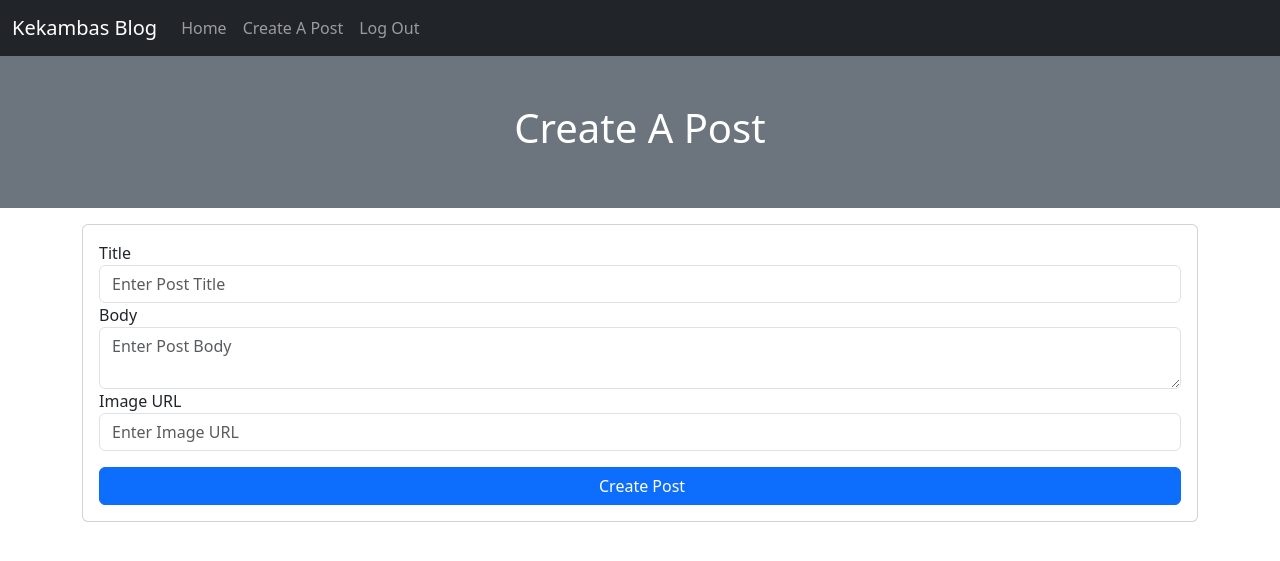
After one commit to jigolaurito93/Flask-Blog-Redo, a Flask app: page /create in a window 1280 px wide. The commit adds this page. Shown: the top 561 px of the page. Run offline with Flask 3, Linux system fonts and the light colour scheme; the visitor is signed in with stand-in values (Sample User, id 1).

Commit message:
another push

```diff
--- a/app/forms.py
+++ b/app/forms.py
@@ -1,7 +1,7 @@
 # forms.py is a file that contains all of the forms used in the application.
 
 from flask_wtf import FlaskForm
-from wtforms import StringField, PasswordField, SubmitField, EmailField
+from wtforms import StringField, PasswordField, SubmitField, EmailField, TextAreaField
 from wtforms.validators import DataRequired, EqualTo
 
 # SignUpForm inherits from FlaskForm class
@@ -21,3 +21,11 @@ class LoginForm(FlaskForm):
     password = PasswordField('Password', validators=[DataRequired()])
     submit = SubmitField('Log in')
     # remember = BooleanField('Remember Me')
+
+# Create a class that creates a post form
+class PostForm(FlaskForm):
+    title = StringField('Title', validators=[DataRequired()])
+    # TextareaField is a form field that can accept multiline text.
+    body = TextAreaField('Body', validators=[DataRequired()])
+    image_url = StringField('Image URL')
+    submit = SubmitField(' Create Post')
--- a/app/models.py
+++ b/app/models.py
@@ -1,15 +1,16 @@
 # Create a new python file for the database
 # db is where we get our models from
-# db is the instance of SQLAlchemy
-from app import db
+# db is the instance of SQLAlchemy, login is the instance of LoginManager
+from app import db, login
 # Import datetime from datetime module, so that we can use it as a column.
 from datetime import datetime
 # generate_password_hash is a function that generates a multicode hash of a password
 #  check_password_hash is a function that checks a password against a multicode hash
 from werkzeug.security import generate_password_hash, check_password_hash
+from flask_login import UserMixin
 
 # Define a class , which will inherit from db.Model
-class User(db.Model):
+class User(db.Model, UserMixin):
     # This will auto-increment the primary key
     # Primary key defaults to false
     # Primary key, when true, sets the column and the primary key
@@ -43,3 +44,7 @@ class User(db.Model):
 
     def check_password(self, password_guess):
         return check_password_hash(self.password, password_guess)
+
+@login.user_loader
+def get_a_user_by_id(user_id):
+    return db.session.get(User, user_id)
--- a/app/routes.py
+++ b/app/routes.py
@@ -3,21 +3,20 @@
 from app import app, db
 from flask import render_template, redirect, url_for, flash
 from fake_data import posts
-from app.forms import SignUpForm, LoginForm
+from app.forms import SignUpForm, LoginForm, PostForm
 # Import user model from app.models
 from app.models import User
-
+from flask_login import login_user, logout_user, login_required
 
 # Use route() decorator to tell Flask what URL should trigger our function
 @app.route("/")
 def index():
     # return the html template you want to render
-    return render_template("index.html", posts=posts, logged_in = True)
+    return render_template("index.html", posts=posts)
 
 
 
-
-@app.route("/signup", methods = ["GET", "POST"])
+@app.route('/signup', methods=["GET", "POST"])
 def signup():
     # form is an instance of the SignUpForm class. Create an instance of the form (in the context of the current request)
     form = SignUpForm()
@@ -54,8 +53,6 @@ def signup():
 
 
 
-
-
 # Set up methods for post and get to make the submit button work
 @app.route('/login', methods = ["GET", "POST"])
 def login():
@@ -66,11 +63,16 @@ def login():
         password = form.password.data
         print(username, password)
         print('Hooray our form is validated!!!')
-        #  TODO: Check if the username and password are valid
+        # Check if the username and password are valid
         user = User.query.filter_by(username=username).first()
         # if user is not None, meaning we get back a user and when we call the check_password method, with the password we get back from the form:
         # If both comes back as True, run this code.
         if user is not None and user.check_password(password):
+            # If the user exists and has the correct password, log them in
+            # Import login_user from flask_login
+            # Call the login_user function
+            # You can now access the logged-in user with the current_user proxy which will be available in every template
+            login_user(user)
             flash(f'You have successfully logged in as {username}','success')
             return redirect(url_for('index'))
         else:
@@ -79,3 +81,20 @@ def login():
 
     # Send the instance of LoginForm as form to the template, login.html
     return render_template("login.html", form=form)
+
+
+@app.route('/logout')
+def logout():
+    # Runs the function that logs the user out
+    logout_user()
+    flash('You have successfully logged out', 'info')
+    return redirect(url_for('index'))
+
+@app.route('/create')
+# login_required tells Flask that the user must be logged in to access this route, otherwise it will redirect to the login page or throw a 401 error
+@login_required
+def create_post():
+    # Create an instance of the PostForm class as form
+    form = PostForm()
+    # Use form as context to render the template, create.html
+    return render_template("create.html", form=form)
--- /dev/null
+++ b/app/templates/create.html
@@ -0,0 +1,34 @@
+{% extends 'base.html' %}
+
+{% block title %} Create A Post {% endblock %}
+
+{% block header %}
+<h1>Create A Post</h1>
+{% endblock %}
+
+{% block content %}
+    <div class="row">
+        <div class="col">
+            <div class="card mt-3">
+                <div class="card-body">
+                    <form action="" method="post">
+
+                        {{ form.csrf_token }}
+
+                        {{ form.title.label }}
+                        {{ form.title(class="form-control", placeholder="Enter Post Title" )}}
+
+                        {{ form.body.label }}
+                        {{ form.body(class="form-control", placeholder="Enter Post Body") }}
+
+                        {{ form.image_url.label }}
+                        {{ form.image_url(class="form-control", placeholder="Enter Image URL") }}
+
+                        {{ form.submit(class="btn btn-primary w-100 mt-3") }}
+
+                    </form>
+                </div>
+            </div>
+        </div>
+    </div>
+{% endblock %}
--- a/app/templates/index.html
+++ b/app/templates/index.html
@@ -4,8 +4,8 @@
 
 {% block header %}
     <h1>Welcome to the Kekambas Blog</h1>
-    {% if logged_in %}
-    <h5>Nice to See You Again!</h5>
+    {% if current_user.is_authenticated %}
+    <h5>Nice to See You Again, {{ current_user.username }}! </h5>
     {% else %}
     <h5>Please Sign Up or Log In to Create New Posts </h5>
     {% endif %}
--- a/app/templates/nav.html
+++ b/app/templates/nav.html
@@ -6,9 +6,14 @@
       </button>
       <div class="collapse navbar-collapse" id="collapseLinks">
         <div class="navbar-nav">
-          <a class="nav-link" aria-current="page" href="/">Home</a>
-          <a class="nav-link" href="/signup">Sign Up</a>
-          <a class="nav-link" href="/login">Log In</a>
+            <a class="nav-link" aria-current="page" href="/">Home</a>
+            {% if current_user.is_authenticated %}
+                <a class="nav-link" href="/create">Create A Post</a>
+                <a class="nav-link" href="/logout">Log Out</a>
+            {% else %}
+                <a class="nav-link" href="/signup">Sign Up</a>
+                <a class="nav-link" href="/login">Log In</a>
+            {% endif %}
         </div>
       </div>
     </div>
--- a/app/templates/signup.html
+++ b/app/templates/signup.html
@@ -14,7 +14,7 @@
 
         <div class="card mt-3">
             <div class="card-body">
-                <form action="" method="">
+                <form action="" method="POST">
                     {{ form.csrf_token }}
 
                     {{ form.first_name.label }}
--- a/notes.txt
+++ b/notes.txt
@@ -94,3 +94,6 @@ Returns a list of the repr of the user than has the username "jlaurito"
     User.query.filter_by(username = "jlaurito").all()
         or
     db.session.execute(db.select(User).filterby(username = "jlaurito")).scalars().all()
+
+To install Flask Log in package
+    pip install flask-login
--- a/requirements.txt
+++ b/requirements.txt
@@ -3,6 +3,7 @@ click==8.1.3
 colorama==0.4.6
 Faker==18.4.0
 Flask==2.2.3
+Flask-Login==0.6.2
 Flask-Migrate==4.0.4
 Flask-SQLAlchemy==3.0.3
 Flask-WTF==1.1.1
```
Also changed, not shown: app/__init__.py (+12 -0 lines), app.db.
